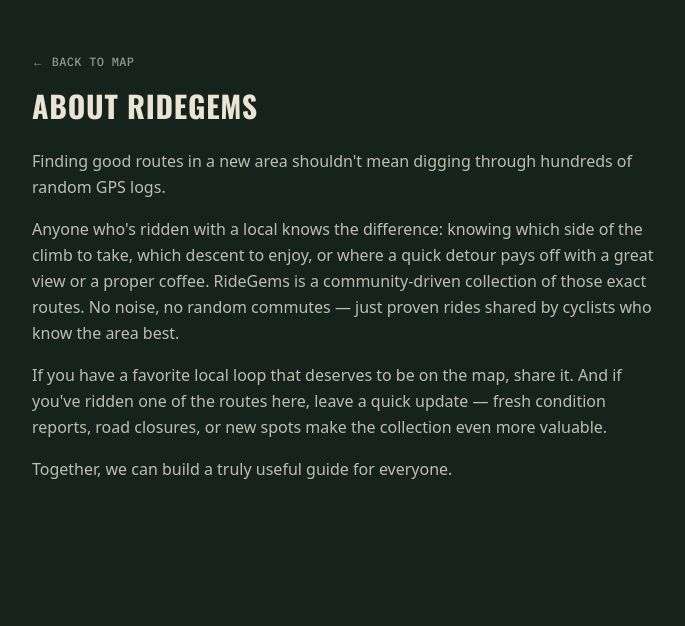
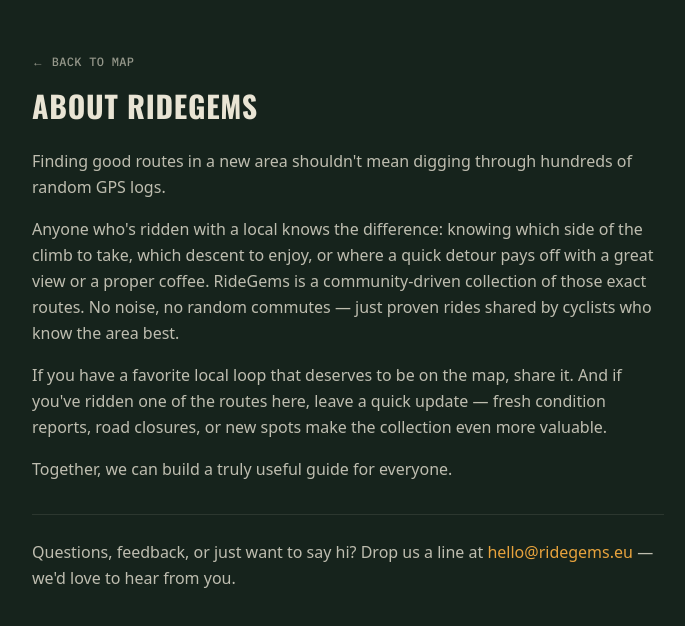
Before and after one commit to danhorRG/ridegems, a Next.js app: page /about in a window 1280 px wide. Shown: the top 626 px of the page, without its empty margins (292-977 px from the left). Built offline with nearby package versions, Linux system fonts and the light colour scheme.

Commit message:
Add SEO metadata and closing contact note to About page

```diff
--- a/src/app/about/page.tsx
+++ b/src/app/about/page.tsx
@@ -1,4 +1,11 @@
+import type { Metadata } from "next";
 import Link from "next/link";
+
+export const metadata: Metadata = {
+  title: "About",
+  description:
+    "Why RideGems exists: curated, locally-recommended cycling routes kept fresh by real trip reports — not another dump of random GPS tracks.",
+};
 
 export default function AboutPage() {
   return (
@@ -34,6 +41,19 @@
           </p>
           <p>Together, we can build a truly useful guide for everyone.</p>
         </div>
+
+        <div className="mt-8 border-t border-parchment/10 pt-6 text-sm leading-relaxed text-parchment/80 sm:text-base">
+          <p>
+            Questions, feedback, or just want to say hi? Drop us a line at{" "}
+            <a
+              href="mailto:hello@ridegems.eu"
+              className="text-amber transition-colors hover:text-amber-hover"
+            >
+              hello@ridegems.eu
+            </a>{" "}
+            — we&apos;d love to hear from you.
+          </p>
+        </div>
       </div>
     </div>
   );
```
